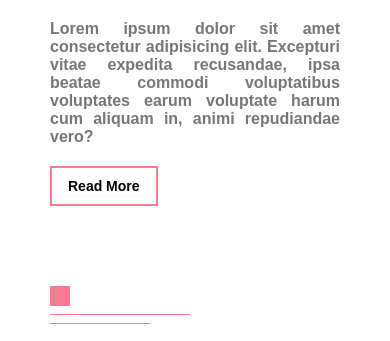
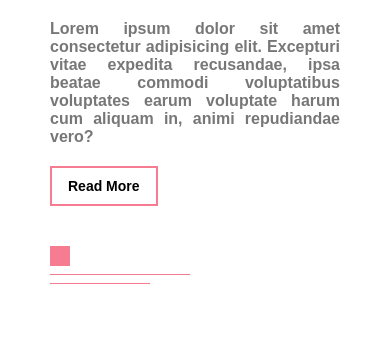
Before and after one commit to chiranjib0/resposive-website-, a plain HTML site: page index.html in a window 390 px wide. Shown: the part 503-844 px from the top of the page. Drawn offline with Linux system fonts and the light colour scheme; some packages are replaced by stand-ins of ours; a script that the page names is missing.

Commit message:
Update style.css

```diff
--- a/style.css
+++ b/style.css
@@ -380,7 +380,10 @@ width: 100px;
     background-image: none;
   }
 
+ #header .line1 {
+    margin-top: 40px;
 
+  }
 
 .container {
   margin-left: 50px;
```
